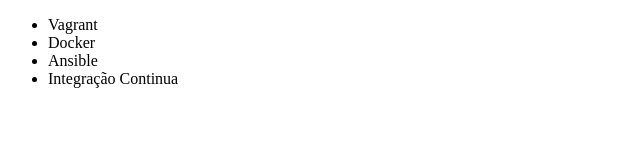
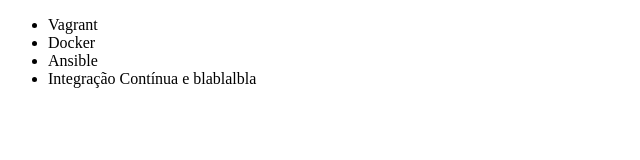
Before and after one commit to GabrielRD1/testgithub, a plain HTML site: page index.html in a window 1280 px wide. Shown: the full height of the page, 0-640 px from the left. Drawn offline with Linux system fonts and the light colour scheme.

Commit message:
testando srinconodade de dados

```diff
--- a/index.html
+++ b/index.html
@@ -9,7 +9,7 @@
         <li>Vagrant</li>
         <li>Docker</li>
         <li>Ansible</li>
-        <li>Integração Continua</li>
+        <li>Integração Contínua e blablalbla</li>
     </ul>
 </body>
 </html>
```
